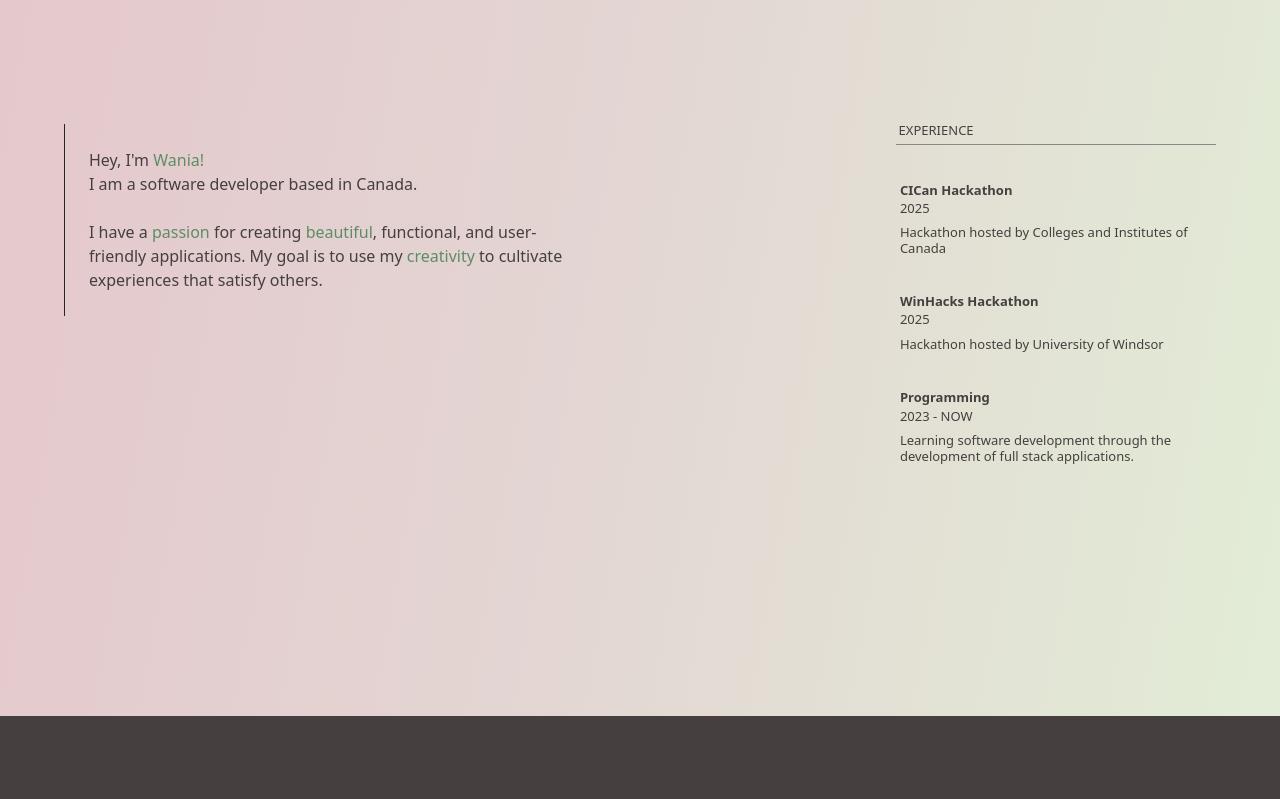
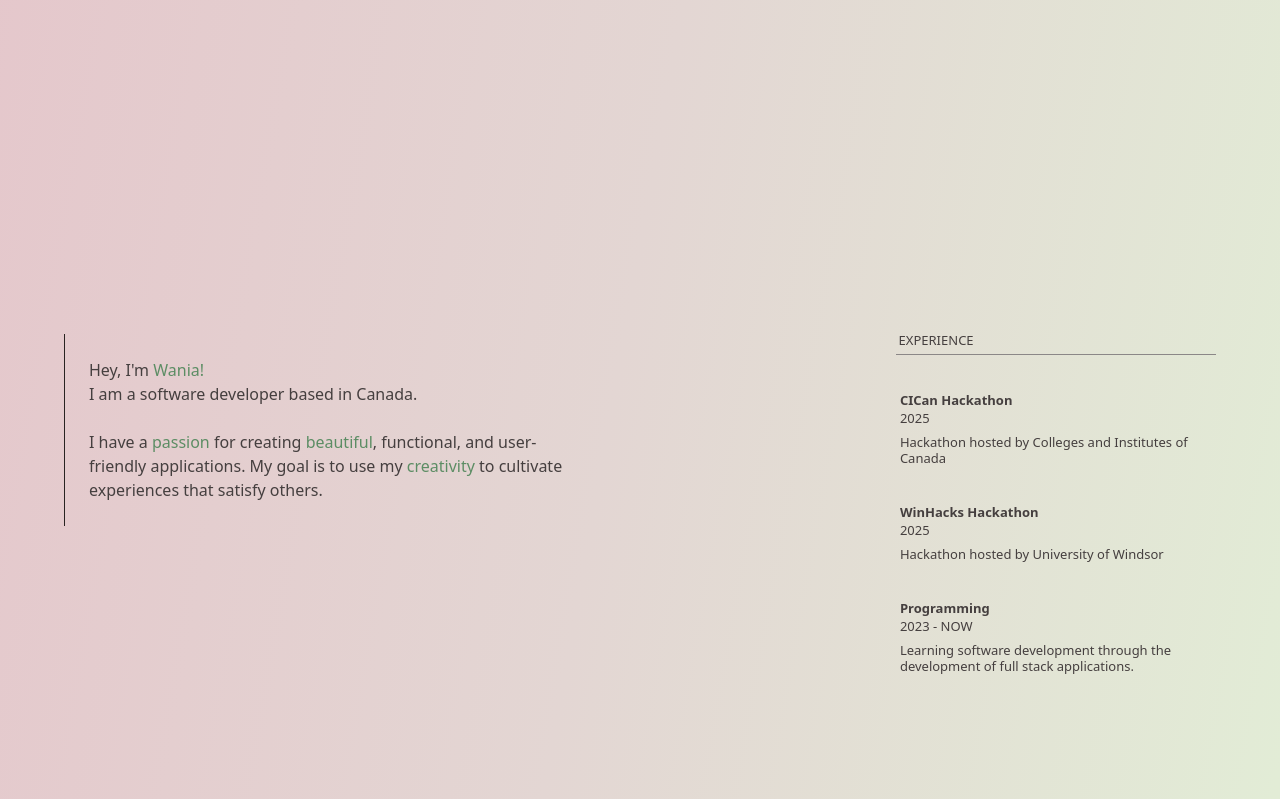
Before and after one commit to wania-sharif/wania-portfolio, a React (Vite) app: page / in a window 1280 px wide. Shown: the part 3120-3919 px from the top of the page. Built offline with nearby package versions, Linux system fonts and the light colour scheme.

Commit message:
animate career section

```diff
--- a/src/components/About/About.css
+++ b/src/components/About/About.css
@@ -1,14 +1,18 @@
 .about {
-    min-height: 74vh;
+    min-height: 100vh;
+    display: flex;
+    align-items: center;
 }
 
 /* page content container  */
 .about .content {
+    box-sizing: border-box;
+    width: 100%;
     display: flex;
     font-weight: 300;
     font-size: 16px;
     justify-content: space-between;
-    padding: 0 4em;
+    padding: 4em;
     text-align: left;
 }
 
@@ -45,6 +49,7 @@
 .about .content .career {
     width: 20em;
     box-sizing: border-box;
+    overflow: hidden;
 }
 
 /* career item headers  */
--- a/src/components/About/About.jsx
+++ b/src/components/About/About.jsx
@@ -1,6 +1,7 @@
 import { useRef } from 'react';
 import './about.css';
 import { motion, useInView } from 'framer-motion';
+import { a } from 'framer-motion/client';
 
 const About = () => {
     const slideIn = {
@@ -20,7 +21,7 @@ const About = () => {
     }
 
     const ref = useRef(null);
-    const isInView = useInView(ref, {amount: 0.5});
+    const isInView = useInView(ref, {amount: 0.1, once: true});
 
     return (
         <div className="about" id='about'>
@@ -39,17 +40,26 @@ const About = () => {
                         title="CICan Hackathon"
                         date="2025"
                         description="Hackathon hosted by Colleges and Institutes of Canada"
+                        variants={slideIn}
+                        delay={0.5}
+                        animate={isInView ? 'visible': 'hidden'}
                     />
                     <Item
                         title="WinHacks Hackathon"
                         date="2025"
                         description="Hackathon hosted by University of Windsor"
+                        variants={slideIn}
+                        delay={0.7}
+                        animate={isInView ? 'visible': 'hidden'}
                     />
                     <Item
                         title="Programming"
                         date="2023 - NOW"
                         description="Learning software development through
                         the development of full stack applications."
+                        variants={slideIn}
+                        delay={0.9}
+                        animate={isInView ? 'visible': 'hidden'}
                     />
 
                     {/* <h3>AWARDS</h3>
@@ -73,13 +83,13 @@ const About = () => {
 }
 
 // Item component to display individual items in the career section
-const Item = ({ title, date, description }) => {
+const Item = ({ title, date, description, variants, delay, animate}) => {
     return (
-        <div className='career-item'>
+        <motion.div className='career-item' variants={variants} transition={{duration: 0.3, delay: delay}} animate={animate}>
             <h4>{title}</h4>
             <p>{date}</p>
             <p>{description}</p>
-        </div>
+        </motion.div>
     );
 }
 
```
